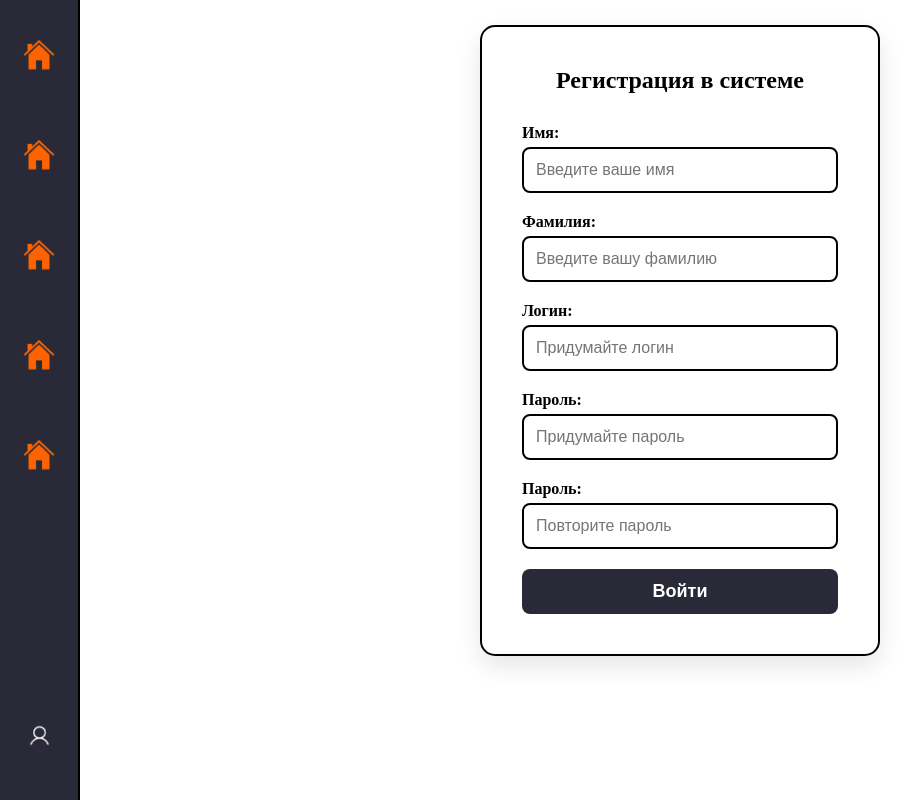
After one commit to r0dush/Auditorium_renovation, a PHP site: page /registration.php in a window 1280 px wide. The commit adds this page. Shown: the whole page, without its empty margins (0-920 px from the left). Run offline with PHP 8.4, Linux system fonts and the light colour scheme.

Commit message:
Update: login-page, registration=page, unlogin-page

```diff
--- /dev/null
+++ b/registration.php
@@ -0,0 +1,55 @@
+<!DOCTYPE html>
+<html>
+    <head>
+        <meta charset="UTF-8">
+        <title>Регистрация</title>
+        <link rel="stylesheet" href="styles.css">
+    </head>
+    <body>
+        <div class="app-layout">
+            <?php include_once 'header.php' ?>
+
+            <div class="main-content">
+                <main>
+                    <div class="login-page">
+                        <form action="login_handler.php" method="post" class="auth-form">
+                            <h2>Регистрация в системе</h2>
+
+                            <div class="form-group">
+                                <label for="name">Имя:</label>
+                                <input type="text" id="name" placeholder="Введите ваше имя" required>
+                            </div>
+
+                            <div class="form-group">
+                                <label for="surname">Фамилия:</label>
+                                <input type="text" id="surname" placeholder="Введите вашу фамилию" required>
+                            </div>
+
+                            <div class="form-group">
+                                <label for="login">Логин:</label>
+                                <input type="text" id="login" name="login" placeholder="Придумайте логин" required>
+                            </div>
+
+                            <div class="form-group">
+                                <label for="user_password1">Пароль:</label>
+                                <input type="password" id="user_password1" name="password" placeholder="Придумайте пароль" required>
+                            </div>
+
+                            <div class="form-group">
+                                <label for="user_password2">Пароль:</label>
+                                <input type="password" id="user_password2" name="password" placeholder="Повторите пароль" required>
+                            </div>
+
+                            <button type="submit" class="btn-submit">Войти</button>
+
+                        </form>
+                    </div>
+                </main>
+                <section>
+
+                </section>
+                <footer></footer>
+            </div>
+        </div>
+    </body>
+</html>
--- a/styles.css
+++ b/styles.css
@@ -95,3 +95,115 @@ header nav{
     font-weight: bold;
     color: var(--text);     /* Явно задаем черный цвет текста */
 }
+
+.login-page{
+    display: flex;
+    justify-content: center;
+    align-items: center;
+    min-height: 80vh;
+}
+
+.auth-form{
+    background-color: var(--bg);
+    padding: 40px;
+    border-radius: 15px ;
+    border: 2px solid var(--border);
+    width: 100%;
+    max-width: 400px;
+    display: flex;
+    flex-direction: column;
+    gap: 20px;
+    box-shadow: 0 10px 25px rgba(0, 0, 0, 0.1);
+}
+
+.auth-form h2{
+    text-align: center;
+    color: var(--text);
+    margin-bottom: 10px;
+}
+
+.form-group{
+    display: flex;
+    flex-direction: column;
+    gap: 5px;
+}
+
+.form-group label{
+    font-weight: bold;
+    font-size: 16px;
+}
+
+.form-group input{
+    padding: 12px;
+    border: 2px solid var(--border);
+    border-radius: 8px;
+    font-size: 16px;
+    outline: none;
+}
+
+
+.btn-submit{
+    padding: 12px;
+    background-color: var(--bgp);
+    color: #fff;
+    border: none;
+    border-radius: 8px;
+    font-size: 18px;
+    font-weight: bold;
+    cursor: pointer;
+    transition: background-color 0.3s;
+}
+
+.btn-submit:hover{
+    background-color: var(--bgci);
+}
+
+.choose-page{
+    display: flex;
+    align-items: center;
+    justify-content: center;
+    min-height: 80vh;
+}
+
+.choose-form{
+    background-color: var(--bg);
+    padding: 40px;
+    border-radius: 15px ;
+    border: 2px solid var(--border);
+    width: 100%;
+    max-width: 400px;
+    display: flex;
+    flex-direction: column;
+    gap: 20px;
+    box-shadow: 0 10px 25px rgba(0, 0, 0, 0.1);
+}
+
+.btn-chs1{
+    display:inline-block;
+    text-decoration: none;
+    text-align: center;
+    padding: 12px;
+    background-color: var(--bgp);
+    color: #fff;
+    border: none;
+    border-radius: 8px;
+    font-size: 18px;
+    font-weight: bold;
+    cursor: pointer;
+    transition: background-color 0.3s;
+}
+
+.btn-chs2{
+    display:inline-block;
+    text-decoration: none;
+    text-align: center;
+    padding: 12px;
+    background-color: orangered;
+    color: #fff;
+    border: none;
+    border-radius: 8px;
+    font-size: 18px;
+    font-weight: bold;
+    cursor: pointer;
+    transition: background-color 0.3s;
+}
```
Also changed, not shown: log_in.php (+24 -2 lines), unlog.php (added, +30 -0 lines).
